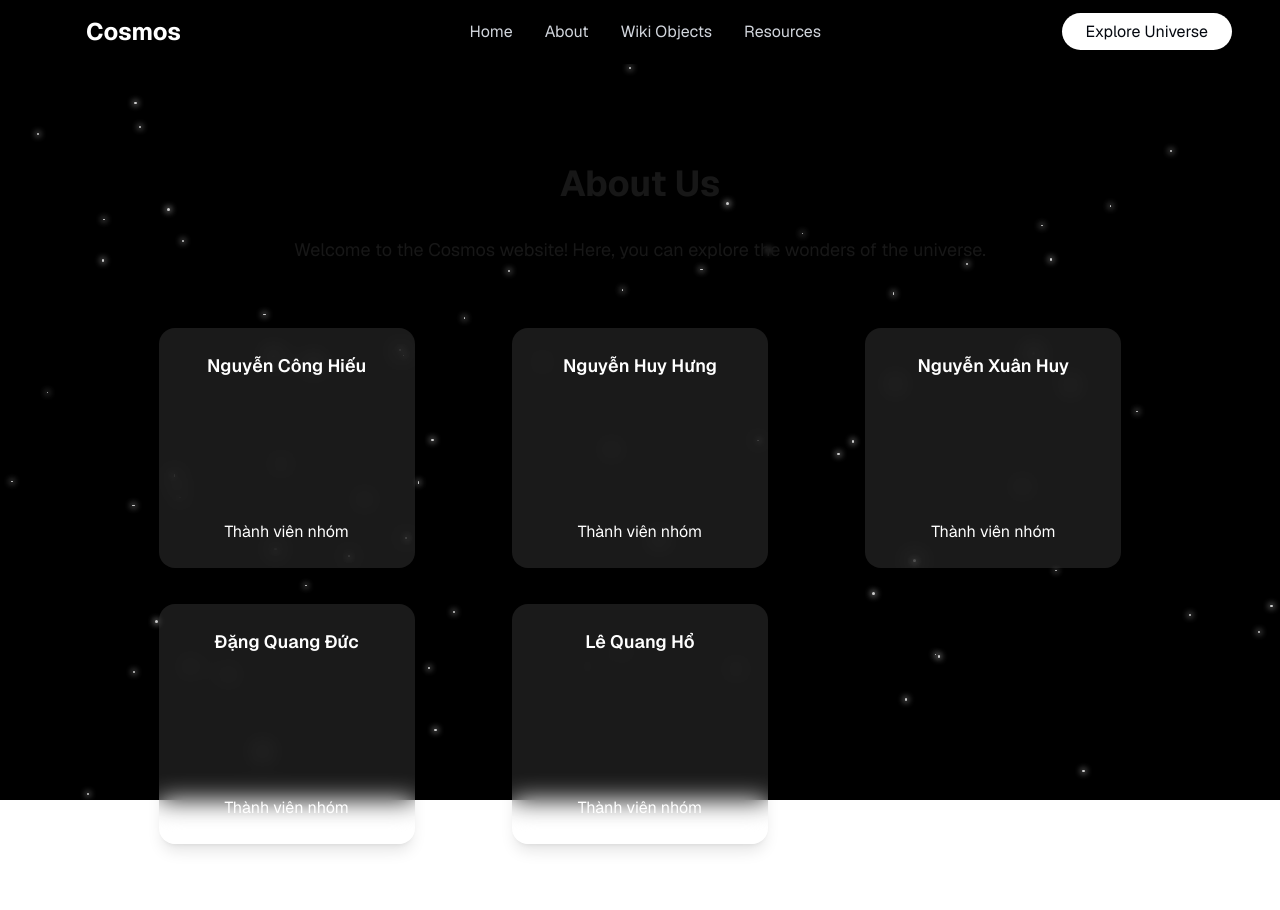
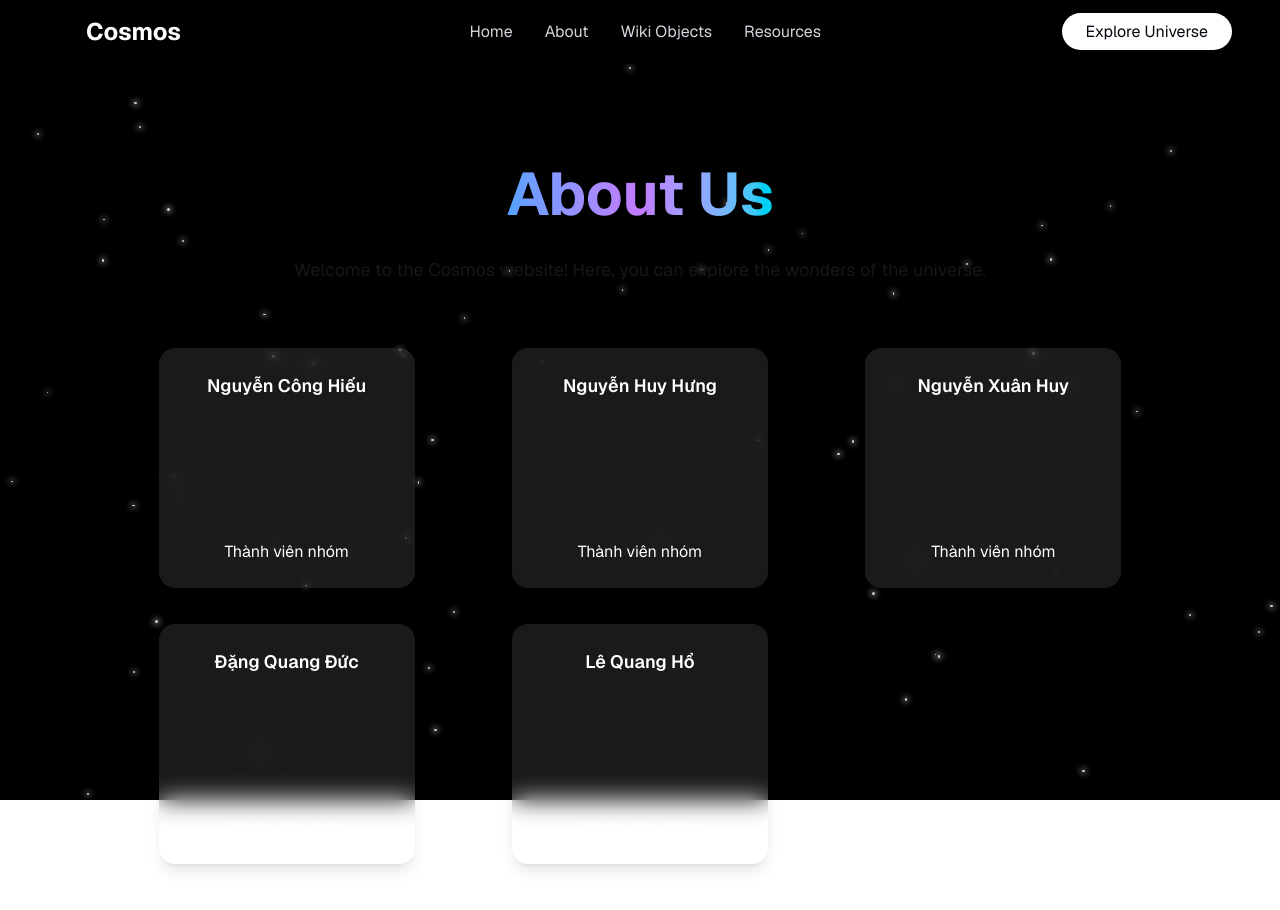
Before and after one commit to KFdc15/COSMOS_WEBSITE, a Next.js app: page /about in a window 1280 px wide. Shown: the top 910 px of the page. Built offline with nearby package versions, Linux system fonts and the light colour scheme.

Commit message:
Enhance About Us heading with gradient styling and increased font size

```diff
--- a/src/app/about/page.tsx
+++ b/src/app/about/page.tsx
@@ -46,7 +46,9 @@
             </div>
 
             <main className="flex flex-col gap-[32px] row-start-2 items-center sm:items-center w-full">
-              <h1 className="text-4xl font-bold text-center w-full">About Us</h1>
+              <h1 className="text-5xl md:text-6xl font-bold bg-gradient-to-r from-blue-400 via-purple-400 to-cyan-400 bg-clip-text text-transparent">
+                About Us
+                </h1>
                 <p className="text-lg text-center w-full">
                   Welcome to the Cosmos website! Here, you can explore the wonders of the universe.
                 </p>
```
